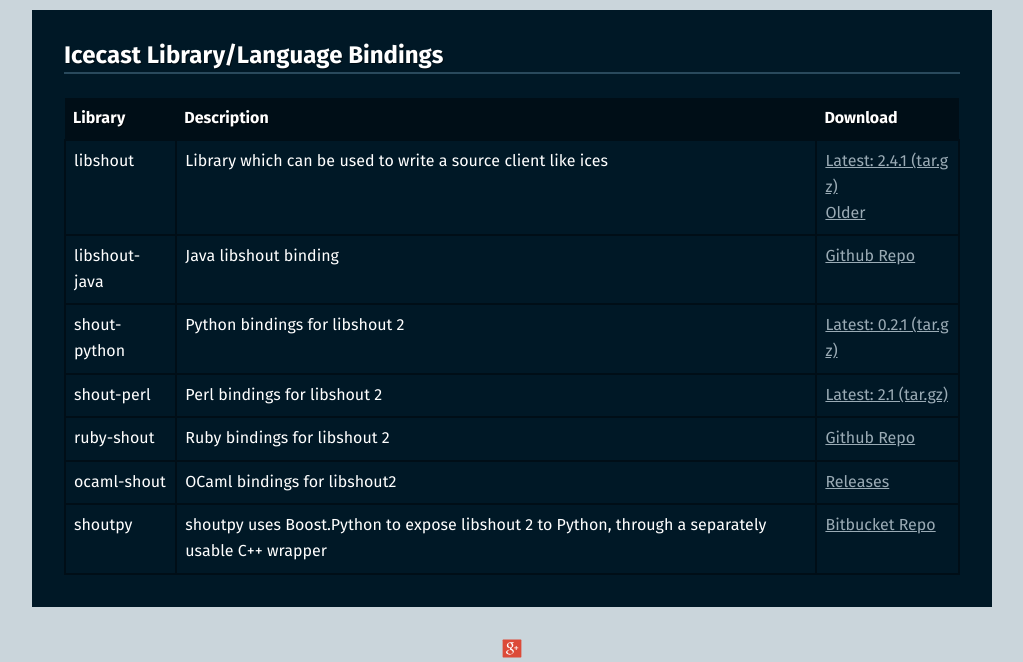
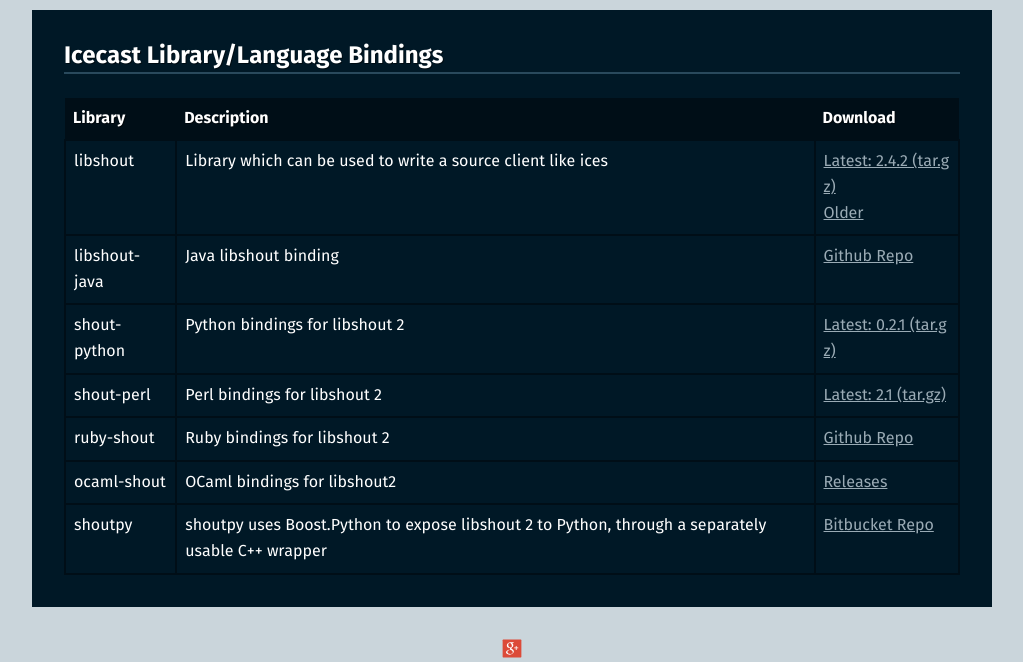
Before and after one commit to barionleg/Xipho, a Jekyll site: the page built from download.md, in a window 1280 px wide and 900 px high, scrolled down 1788 px. Shown: the part 176-838 px from the top of the window, without its empty margins (128-1151 px from the left). Built offline with Jekyll 4.4.1, drawn with Linux system fonts in a browser that asks for light colours.

Commit message:
Update: Annouce release of libshout 2.4.2 on download page

```diff
--- a/download.md
+++ b/download.md
@@ -87,7 +87,7 @@ For further instruction, see our Wiki page: [Icecast Git Workflow](https://wiki.
 		<tr>
 			<td>libshout</td>
 			<td>Library which can be used to write a source client like ices</td>
-			<td><a href="http://downloads.xiph.org/releases/libshout/libshout-2.4.1.tar.gz">Latest: 2.4.1 (tar.gz)</a><br />
+			<td><a href="http://downloads.xiph.org/releases/libshout/libshout-2.4.2.tar.gz">Latest: 2.4.2 (tar.gz)</a><br />
 				<a href="http://downloads.xiph.org/releases/libshout/">Older</a></td>
 		</tr>
         <tr>
```
